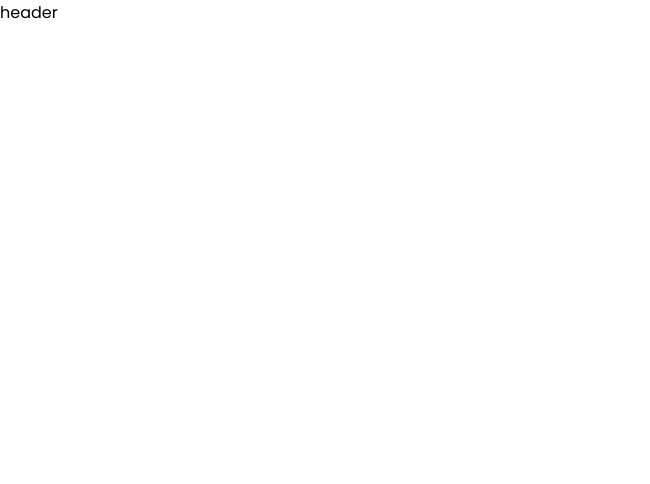
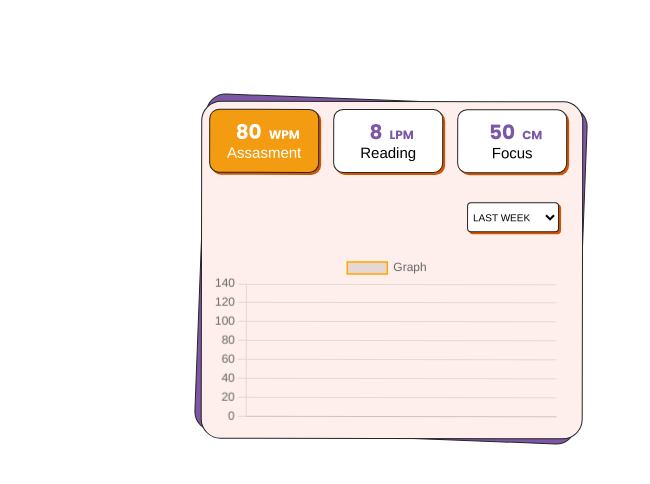
Before and after one commit to yaya2222/team4, a React (Create React App) app: page /test in a window 1280 px wide. Shown: the top 484 px of the page, without its empty margins (0-650 px from the left). Built offline with nearby package versions, Linux system fonts and the light colour scheme.

Commit message:
dashbord

```diff
--- a/package.json
+++ b/package.json
@@ -7,7 +7,9 @@
     "@testing-library/react": "^13.3.0",
     "@testing-library/user-event": "^13.5.0",
     "axios": "^0.27.2",
+    "chart.js": "^3.8.0",
     "react": "^18.2.0",
+    "react-chartjs-2": "^4.2.0",
     "react-dom": "^18.2.0",
     "react-icons": "^4.4.0",
     "react-router-dom": "^6.3.0",
--- a/src/App.js
+++ b/src/App.js
@@ -1,5 +1,6 @@
 import { BrowserRouter } from 'react-router-dom';
 import './App.css';
+import { Doughnut } from 'react-chartjs-2';
 import Main from './components/layout/Main';
 
 function App() {
--- /dev/null
+++ b/src/components/common/dashbord/DashbordChart.js
@@ -0,0 +1,44 @@
+import styles from './style.module.css';
+import { Line } from 'react-chartjs-2';
+import DashboardButton from './dashbordButtons/dashbordButton';
+import SelectButton from './dashbordButtons/selectButton';
+import {useState} from 'react'
+import { Chart as ChartJS, Title, Tooltip, LineElement, Legend, CategoryScale, LinearScale, PointElement } from "chart.js"
+ChartJS.register(
+  Title, Tooltip, LineElement, Legend,
+  CategoryScale, LinearScale, PointElement
+)
+// Creator : Team 6 - Roi
+//data and label they are "props" of the details
+
+
+//
+function DashbordChrt(props) {
+  const data = {
+    labels: props.labels,
+    datasets: [{
+      label: props.label,
+      data: props.data,
+      borderColor: 'orange',
+      borderWidth: 1.5,
+      tension: 0.7,
+    }]
+  }
+  const [isClicked, setisClicked] = useState(0)
+
+
+  return <>
+    <div className={styles.purple}>
+      <div className={styles.backBord}>
+        <DashboardButton isClicked={isClicked === 0} onClick={() => setisClicked(0)} num="80" type="WPM" data="Assasment" />
+        <DashboardButton isClicked={isClicked === 1} onClick={() => setisClicked(1)} num="8" type="LPM" data="Reading" />
+        <DashboardButton isClicked={isClicked === 2} onClick={() => setisClicked(2)} num="50" type="CM" data="Focus" />
+        <SelectButton onChange={props.onChange} />
+        <div className={styles.chart}> <Line data={data}  ></Line></div>
+      </div>
+    </div>
+  </>
+}
+
+
+export default DashbordChrt
--- /dev/null
+++ b/src/components/common/dashbord/dashbordButtons/dashbordButton.js
@@ -0,0 +1,31 @@
+import styles from './style.module.css'
+
+// Creator : Team 6 - nachman
+function DashboardButton(props) {
+    const isClicked = props.isClicked
+    return <>
+        <button className={isClicked ? `${styles.active}
+         ${styles.buttonStyle}` : `${styles.notActive}
+          ${styles.buttonStyle}`} onClick={() => {
+                console.log("blabla")
+                return props.onClick()
+            }}>
+
+            <div className={styles.textDiv}><div>
+                <span className={isClicked ? `${styles.activeButton} ${styles.buttonText}` :
+                    `${styles.notActiveButton} ${styles.buttonText}`}
+                >{props.num}</span>
+
+                <span className={isClicked ? `${styles.activeButton} ${styles.type}` :
+                    `${styles.notActiveButton} ${styles.type}`}
+                >{props.type}</span></div>
+
+                <div className={isClicked ? `${styles.activeButton}
+                 ${styles.data}` : `${styles.data}`}
+                >{props.data}</div> </div>
+        </button>
+    </>
+}
+
+
+export default DashboardButton
--- /dev/null
+++ b/src/components/common/dashbord/dashbordButtons/selectButton.js
@@ -0,0 +1,15 @@
+import styles from './style.module.css'
+
+function SelectButton(props) {
+
+    return <>
+        <label for="select time"></label>
+        <select name="time" id="select time" onChange={props.onChange} className={styles.SelectButton}>
+            <option value="0">LAST WEEK</option>
+            <option value="1" >LAST MONTH</option>
+            <option value="2" >LAST YEAR</option>
+        </select>
+    </>
+}
+
+export default SelectButton
--- /dev/null
+++ b/src/components/common/dashbord/dashbordButtons/style.module.css
@@ -0,0 +1,104 @@
+.buttonStyle{
+    border: 1.5px solid #252525;
+    display: flex;
+    flex-direction: column;
+    justify-content: center;
+    align-items: center;
+    padding: 8px 30px;
+    gap: 8px;
+    width: 110px;
+    margin: 7px;
+    height: 64px;
+    box-shadow: 2px 2px 0px #D35400;
+    border-radius: 10px;
+    flex: none;
+    order: 2;
+    flex-grow: 0;
+    box-sizing: border-box;
+    background: #FFFFFF;
+}
+
+.active {
+    box-sizing: border-box;
+    background: #F39C12;
+}
+
+.notActive {
+    box-sizing: border-box;
+    background: #FFFFFF;
+
+}
+.activeButton{
+    color: #FFFFFF;
+}
+.notActiveButton{
+    color: #7D56A5;
+}
+.buttonText{
+    width: 58px;
+    height: 43px;
+    gap: 2px;
+    margin-right: 3px;
+    font-family: 'Poppins';
+    font-style: normal;
+    font-weight: 700;
+    font-size: 20px;
+    line-height: 20px;
+    margin: 7px;
+}
+.textDiv {
+    display: flex;
+    align-items: center;
+    text-align: center;
+    flex-wrap: wrap;
+    justify-content: space-around;
+}
+
+.Dashboard {
+    display: flex;
+    gap: 15px;
+}
+
+.type {
+    font-family: 'Poppins';
+    font-style: normal;
+    font-weight: 700;
+    font-size: 12px;
+}
+
+.data {
+    font-size: 15px;
+}
+
+.number {
+    width: 58px;
+    height: 43px;
+    gap: 2px;
+    margin-right: 3px;
+    font-family: 'Poppins';
+    font-style: normal;
+    font-weight: 700;
+    font-size: 20px;
+    line-height: 20px;
+    color: #7D56A5;
+}
+
+.SelectButton{
+    display: flex;
+justify-content: center;
+
+gap: 8px;
+padding: 1px;
+position: absolute;
+width: 92px;
+height: 30px;
+left: 265px;
+top: 100.05px;
+font-size: 10px;
+background: #FFFFFF;
+border: 1px solid #252525;
+/* 1 */
+
+box-shadow: 2px 2px 0px #D35400;
+border-radius: 4px;
+}
--- /dev/null
+++ b/src/components/common/dashbord/index.jsx
@@ -0,0 +1,20 @@
+import DashbordChart from "./DashbordChart";
+import { useState } from "react"
+//data and graph they are getting the details of the student and give it to the  function to create the dashbord
+
+function Dashbord() {
+    const [labels, setLabels] = useState([])
+
+    function changeChart(e) {
+        setLabels(["SUN", 'MON', "TUE", "WED", "THU", "FRI", "SAT"])
+    }
+
+    return <>
+        <div >
+            <DashbordChart labels={labels} onChange={changeChart} label='Graph' data={[10, 20, 40, 60, 80, 124, 12]} />
+        </div>
+
+    </>
+}
+
+export default Dashbord;
--- /dev/null
+++ b/src/components/common/dashbord/style.module.css
@@ -0,0 +1,39 @@
+.backBord {
+    /* box-sizing: border-box; */
+    z-index: 2;
+    transform: rotate(-2.1deg);
+    position: relative;
+    width: 382px;
+    height: 338px;
+    /* left: 16px; */
+    /* top: 112.05px; */
+    display: flex;
+    background: #FEEFEC;
+    border: 1.5px solid #252525;
+    border-radius: 20px;
+}
+
+.chart {
+    position: absolute;
+    width: 350px;
+    height: 400px;
+    left: 10px;
+    top: 100px;
+    margin-top: 50px;
+}
+
+.purple {
+    box-sizing: border-box;
+    z-index: 1;
+    /* position: absolute; */
+    width: 382px;
+    height: 338px;
+    left: 22.48px;
+    top: 105px;
+    margin-left: 200px;
+    margin-top: 100px;
+    background: #7D56A5;
+    border: 1.5px solid #252525;
+    border-radius: 20px;
+    transform: rotate(2.2deg);
+}
--- a/src/components/layout/Header.js
+++ b/src/components/layout/Header.js
@@ -1,4 +1,4 @@
 
 export default function Header() {
-   return (<>header</>)
+   return (<></>)
 }
--- a/src/components/test/Test.js
+++ b/src/components/test/Test.js
@@ -1,7 +1,7 @@
-
+import Dashbord from "../common/dashbord"
 function Test(){
     return <>
-
+    <Dashbord/>
     </>
 }
 
```
Also changed, not shown: templates/componentTemplate/index.jsx (deleted, +0 -11 lines), templates/componentTemplate/style.module.css (deleted), 1 other file (tests, documents, lock files or other folders).
